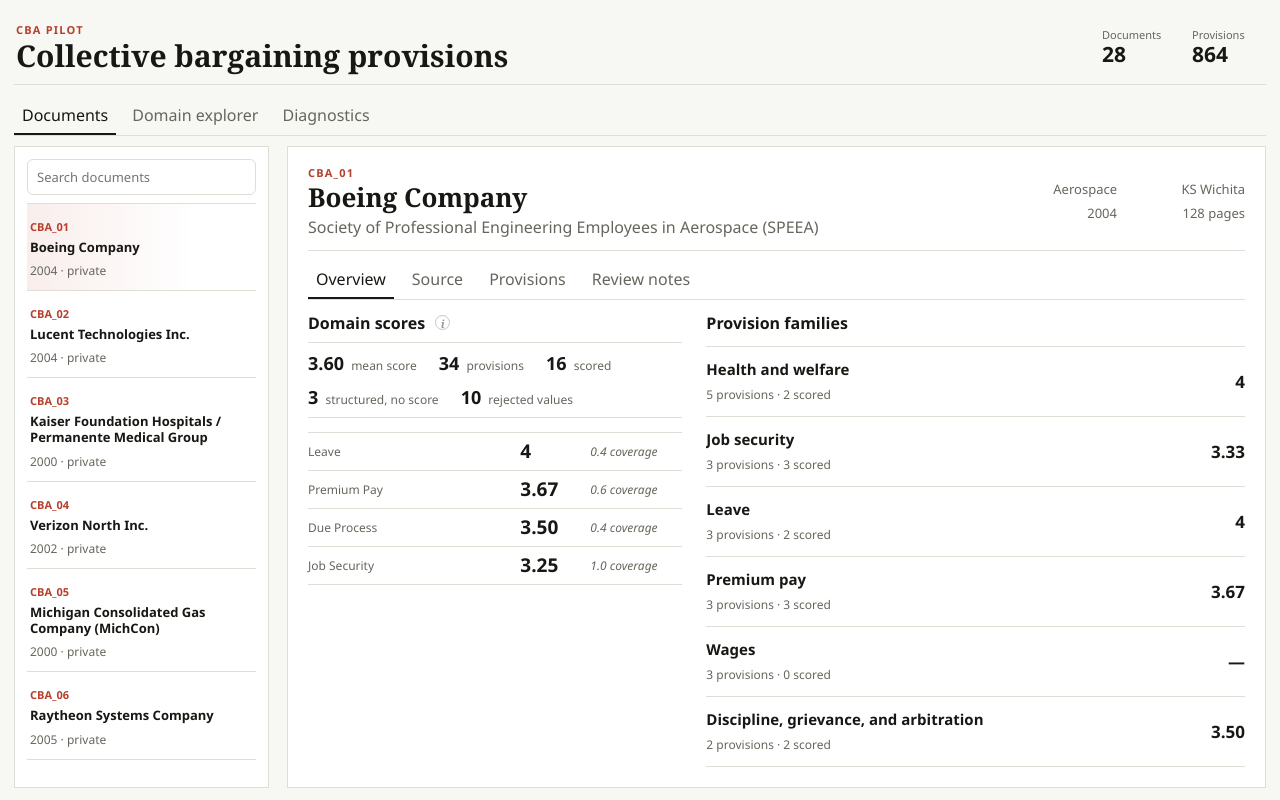
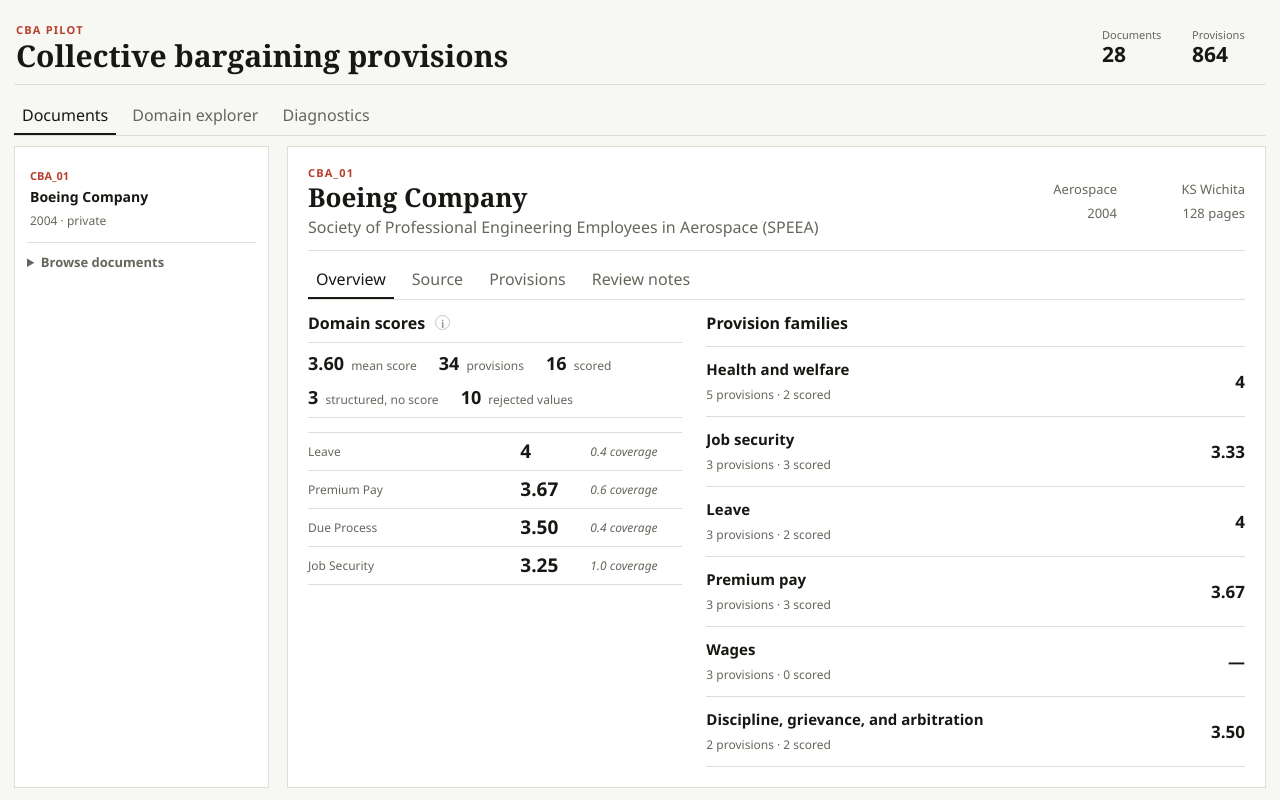
Before and after one commit to prashgarg/cba-pilot-site, a React (Vite) app: page / in a window 1280 px wide. Built offline with nearby package versions, Linux system fonts and the light colour scheme.

Commit message:
Quiet document navigation and review notes

```diff
--- a/src/main.jsx
+++ b/src/main.jsx
@@ -58,6 +58,23 @@
   ["not_scored", "Not scored"]
 ];
 
+const DOCUMENT_FILTERS = [
+  ["All", "All documents"],
+  ["scored", "Has scored provisions"],
+  ["withheld", "Structured, no score"],
+  ["review", "Needs review"],
+  ["rejected", "Has rejected values"]
+];
+
+const documentStats = (doc, recordsByDocument, scoresByDocument) => {
+  const rows = recordsByDocument[doc.document_id] ?? [];
+  const scores = new Map((scoresByDocument[doc.document_id] ?? []).map((score) => [score.concept_record_id, score]));
+  const scored = rows.filter((record) => hasNumericScore(scoreValue(record, scores.get(record.concept_record_id)))).length;
+  const withheld = rows.filter((record) => provisionStatus(record, scores.get(record.concept_record_id))[2] === "withheld").length;
+  const review = rows.filter((record) => provisionStatus(record, scores.get(record.concept_record_id))[2] === "review").length;
+  return { scored, withheld, review, rejected: doc.rejected_value_count ?? 0 };
+};
+
 const groupByFamily = (records) => {
   const groups = new Map();
   records.forEach((record) => {
@@ -106,6 +123,7 @@
   const { loading, error, data } = useSiteData();
   const [selectedId, setSelectedId] = useState(null);
   const [query, setQuery] = useState("");
+  const [docFilter, setDocFilter] = useState("All");
   const [view, setView] = useState(() => new URLSearchParams(window.location.search).get("view") || "documents");
   const [domainFilter, setDomainFilter] = useState("All");
 
@@ -123,10 +141,18 @@
   const novelty = data.novelty[selected.document_id] ?? [];
 
   const filteredDocs = data.documents.filter((doc) => {
+    const stats = documentStats(doc, data.records, data.scores);
     const haystack = [doc.document_id, doc.employer, doc.union, doc.industry, doc.sector, doc.location]
       .join(" ")
       .toLowerCase();
-    return haystack.includes(query.toLowerCase());
+    const matchesQuery = haystack.includes(query.toLowerCase());
+    const matchesFilter =
+      docFilter === "All" ||
+      (docFilter === "scored" && stats.scored > 0) ||
+      (docFilter === "withheld" && stats.withheld > 0 && stats.scored === 0) ||
+      (docFilter === "review" && stats.review > 0) ||
+      (docFilter === "rejected" && stats.rejected > 0);
+    return matchesQuery && matchesFilter;
   });
 
   return (
@@ -158,12 +184,24 @@
         {view === "documents" && (
         <section className="workspace">
           <aside className="sidebar">
+            <div className="selectedDoc">
+              <span>{selected.document_id}</span>
+              <strong>{selected.employer}</strong>
+              <em>{selected.year || "year unknown"} · {selected.sector || "sector unknown"}</em>
+            </div>
+            <details className="docBrowser">
+              <summary>Browse documents</summary>
+              <div className="docControls">
                 <input
                   className="search"
                   value={query}
                   placeholder="Search documents"
                   onChange={(event) => setQuery(event.target.value)}
                 />
+                <select value={docFilter} onChange={(event) => setDocFilter(event.target.value)}>
+                  {DOCUMENT_FILTERS.map(([value, label]) => <option key={value} value={value}>{label}</option>)}
+                </select>
+              </div>
               <div className="docList">
                 {filteredDocs.map((doc) => (
                   <button
@@ -177,6 +215,7 @@
                   </button>
                 ))}
               </div>
+            </details>
           </aside>
           <DocumentPanel doc={selected} records={records} scores={scores} rejected={rejected} novelty={novelty} />
         </section>
@@ -406,13 +445,15 @@
 
       {panelView === "audit" && (
         <div className="singlePanel">
-          <details className="auditBox" open>
-            <summary>Rejected values <Info text={HELP.rejected} /> and novelty queue <Info text={HELP.novelty} /></summary>
+          <div className="paneHeader">
+            <div>
+              <h3>Review notes</h3>
+            </div>
+          </div>
           <div className="auditGrid">
-              <AuditList title="Rejected values" rows={rejected} />
-              <AuditList title="Novelty items" rows={novelty} />
+            <AuditList title="Rejected values" rows={rejected} help={HELP.rejected} />
+            <AuditList title="Novelty items" rows={novelty} help={HELP.novelty} />
           </div>
-          </details>
         </div>
       )}
     </section>
@@ -526,10 +567,10 @@
   );
 }
 
-function AuditList({ title, rows }) {
+function AuditList({ title, rows, help }) {
   return (
     <div>
-      <h4>{title}</h4>
+      <h4>{title} {help ? <Info text={help} /> : null}</h4>
       {!rows.length && <p className="mutedText">None recorded.</p>}
       {rows.slice(0, 30).map((row, index) => (
         <div className="auditItem" key={index}>
@@ -553,7 +594,7 @@
           <h2>Domain explorer</h2>
           <p>Score-ready concepts across documents.</p>
         </div>
-        <select value={domainFilter} onChange={(event) => setDomainFilter(event.target.value)}>
+        <select className="compactSelect" value={domainFilter} onChange={(event) => setDomainFilter(event.target.value)}>
           {domainOptions.map((option) => <option key={option}>{option}</option>)}
         </select>
       </div>
--- a/src/styles.css
+++ b/src/styles.css
@@ -137,6 +137,54 @@
 select:focus {
   outline: 2px solid rgba(182, 64, 44, .16);
   border-color: var(--accent);
+}
+.compactSelect {
+  width: auto;
+  min-width: 132px;
+  max-width: 150px;
+  padding: 5px 8px;
+  align-self: center;
+  justify-self: end;
+}
+.selectedDoc {
+  padding: 4px 3px 12px;
+  border-bottom: 1px solid var(--line);
+}
+.selectedDoc span {
+  color: var(--accent);
+  font-weight: 800;
+  font-size: 11px;
+}
+.selectedDoc strong {
+  display: block;
+  margin: 3px 0;
+  font-size: 14px;
+  line-height: 1.25;
+}
+.selectedDoc em {
+  color: var(--muted);
+  font-style: normal;
+  font-size: 12px;
+}
+.docBrowser {
+  min-height: 0;
+  margin-top: 10px;
+}
+.docBrowser[open] {
+  display: flex;
+  flex: 1;
+  flex-direction: column;
+}
+.docBrowser summary {
+  cursor: pointer;
+  color: var(--muted);
+  font-size: 13px;
+  font-weight: 700;
+}
+.docControls {
+  display: grid;
+  gap: 8px;
+  margin-top: 10px;
 }
 .docList {
   overflow: auto;
@@ -692,10 +740,10 @@
   border-radius: 50%;
   color: var(--faint);
   background: transparent;
-  font-family: Georgia, serif;
+  font-family: inherit;
   font-size: 11px;
-  font-style: italic;
-  font-weight: 700;
+  font-style: normal;
+  font-weight: 800;
   cursor: help;
   vertical-align: text-top;
 }
```
Lines whose indentation alone changed are shown as unchanged.
